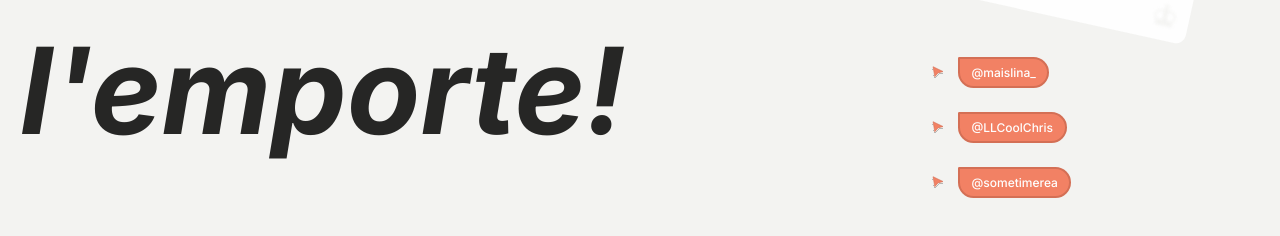
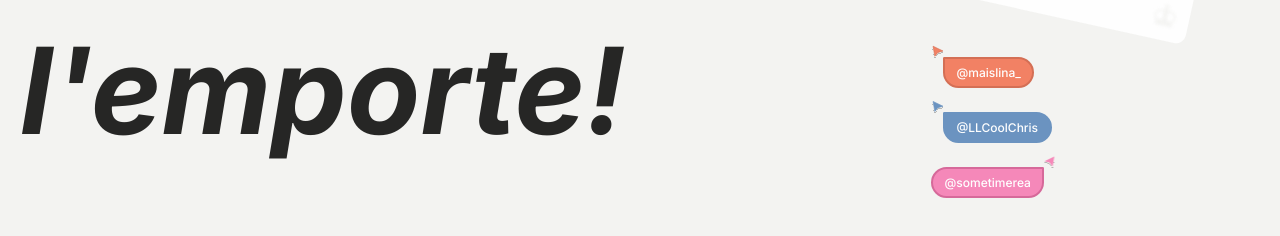
Before and after one commit to Seraphino16/Clash-Of-Devs, a plain HTML site: page index.html in a window 1280 px wide. Shown: the part 512-748 px from the top of the page. Drawn offline with Linux system fonts and the light colour scheme.

Commit message:
aupdate card comments with color

```diff
--- a/index.html
+++ b/index.html
@@ -70,15 +70,15 @@
             <!-- Pointers/Comments -->
             <div class="comment-container">
                 <img src="./assets/cursors/orange-cursor.svg" alt="Curseur figma" />
-                <p class="comment">@maislina_</p>
+                <p class="comment orange">@maislina_</p>
             </div>
             <div class="comment-container">
-                <img src="./assets/cursors/orange-cursor.svg" alt="Curseur figma" />
-                <p class="comment">@LLCoolChris</p>
+                <img src="./assets/cursors/blue-cursor.svg" alt="Curseur figma" />
+                <p class="comment blue">@LLCoolChris</p>
             </div>
-            <div class="comment-container">
-                <img src="./assets/cursors/orange-cursor.svg" alt="Curseur figma" />
-                <p class="comment">@sometimerea</p>
+            <div id="reverse-comment" class="comment-container">
+                <p class="comment pink">@sometimerea</p>
+                <img src="./assets/cursors/right-pink-cursor.svg" alt="Curseur figma" />
             </div>
         </div>
     </div>
--- a/styles/index.css
+++ b/styles/index.css
@@ -170,17 +170,18 @@ header {
 .comment-container {
   display: flex;
   position: relative;
+  max-width: fit-content;
 }
 
-.comment-container > svg {
+.comment-container > img {
   position: absolute;
   top: 0;
   left: 0;
 }
 
 .comment {
-  background-color: var(--orange);
   margin-left: 12px;
+  margin-top: 12px;
   max-width: fit-content;
   color: #FEFEFE;
   font-weight: 500;
@@ -188,8 +189,38 @@ header {
   line-height: 20px;
   padding: 3.5px 11.5px;
   border-radius: 1.54px 18.49px 18.49px 18.49px;
-  border: 2px solid #D46F55;
+  border: 2px solid;
 }
+
+.comment.orange {
+  background-color: var(--orange);
+  border-color: #D46F55;
+}
+
+.comment.blue {
+  background-color: #6B93C0;
+  border-color: #6B93C0;
+}
+
+.comment.pink {
+  background-color: #F588B9;
+  border-color: #D6699A;
+}
+
+#reverse-comment {
+  transform: rotateY(180deg);
+}
+
+#reverse-comment > p {
+  border-radius: 18.49px 1.54px 18.49px 18.49px;
+  /* margin-right: 30px; */
+  transform: rotateY(180deg);
+}
+
+#reverse-comment > img {
+  transform: rotateY(180deg);
+}
+
 
 
 /* Responsive for large screens */
```
Also changed, not shown: assets/cursors/blue-cursor.svg (added), assets/cursors/right-pink-cursor.svg (added).
